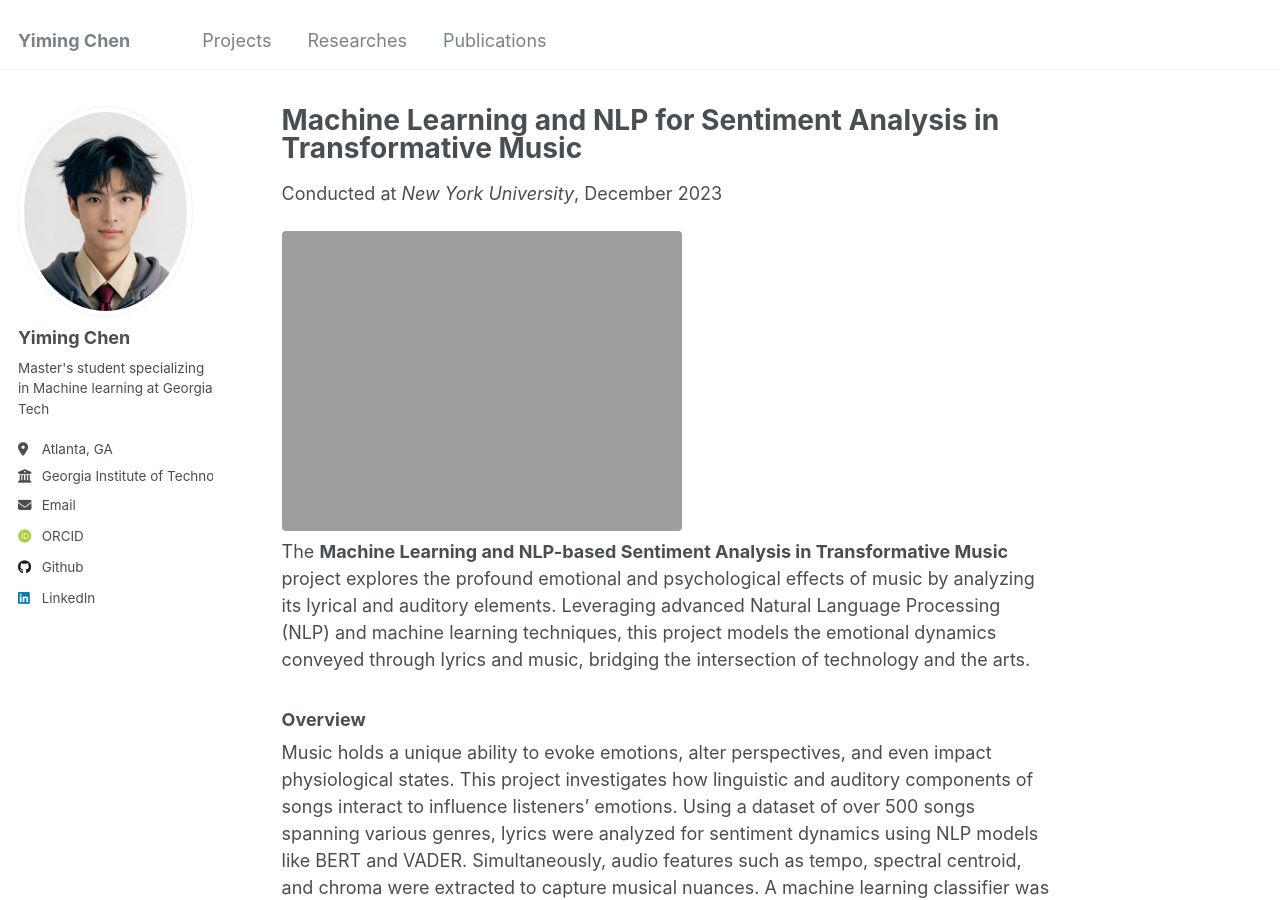
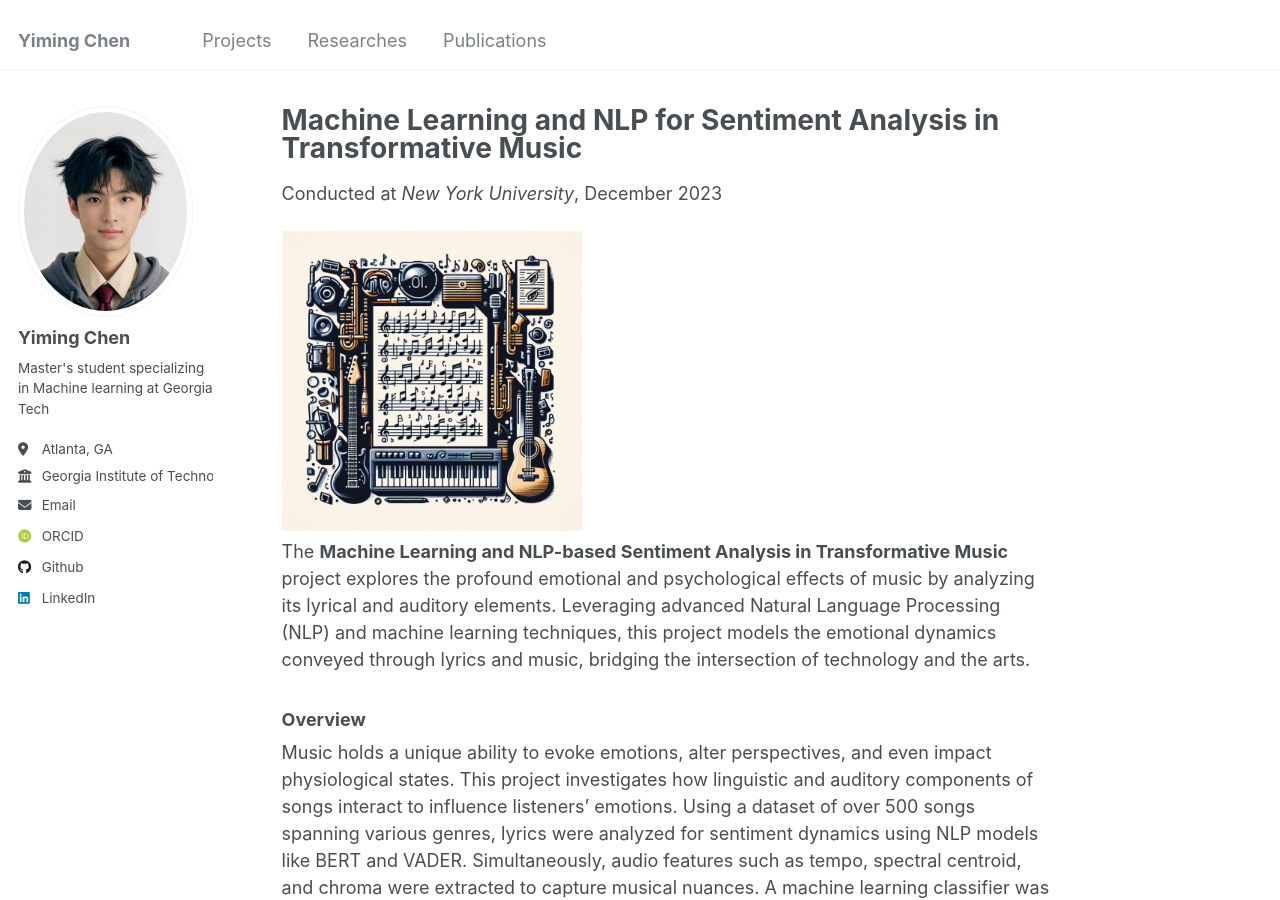
Before and after one commit to Spectraorder/spectraorder.github.io, a Jekyll site: the page built from _projects/2023-12-01-sentiment-analysis-transformative-music.md, in a window 1280 px wide and 900 px high. Built offline with Jekyll 4.4.1, drawn with Linux system fonts in a browser that asks for light colours; some web fonts are replaced.

Commit message:
sentimental music teaser

```diff
--- a/_projects/2023-12-01-sentiment-analysis-transformative-music.md
+++ b/_projects/2023-12-01-sentiment-analysis-transformative-music.md
@@ -6,7 +6,7 @@ excerpt: "Analyzed lyrical and musical elements using machine learning and NLP t
 date: 2023-12-01
 venue: "New York University"
 header:
-  teaser: "transformative-music.png"
+  teaser: "transformative-music.jpg"
 ---
 
 The **Machine Learning and NLP-based Sentiment Analysis in Transformative Music** project explores the profound emotional and psychological effects of music by analyzing its lyrical and auditory elements. Leveraging advanced Natural Language Processing (NLP) and machine learning techniques, this project models the emotional dynamics conveyed through lyrics and music, bridging the intersection of technology and the arts.
```
Also changed, not shown: images/transformative-music.jpg (added).
